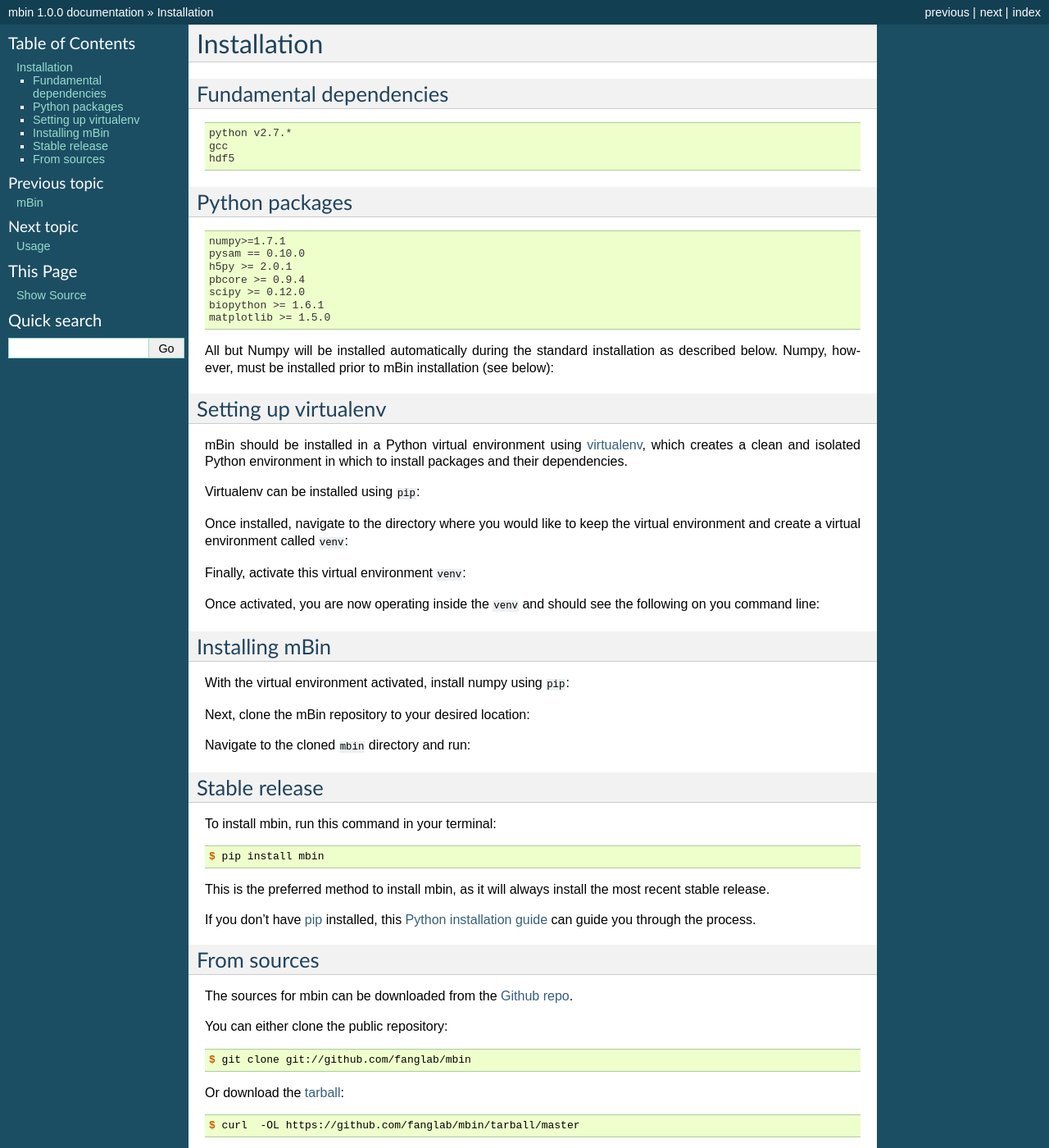
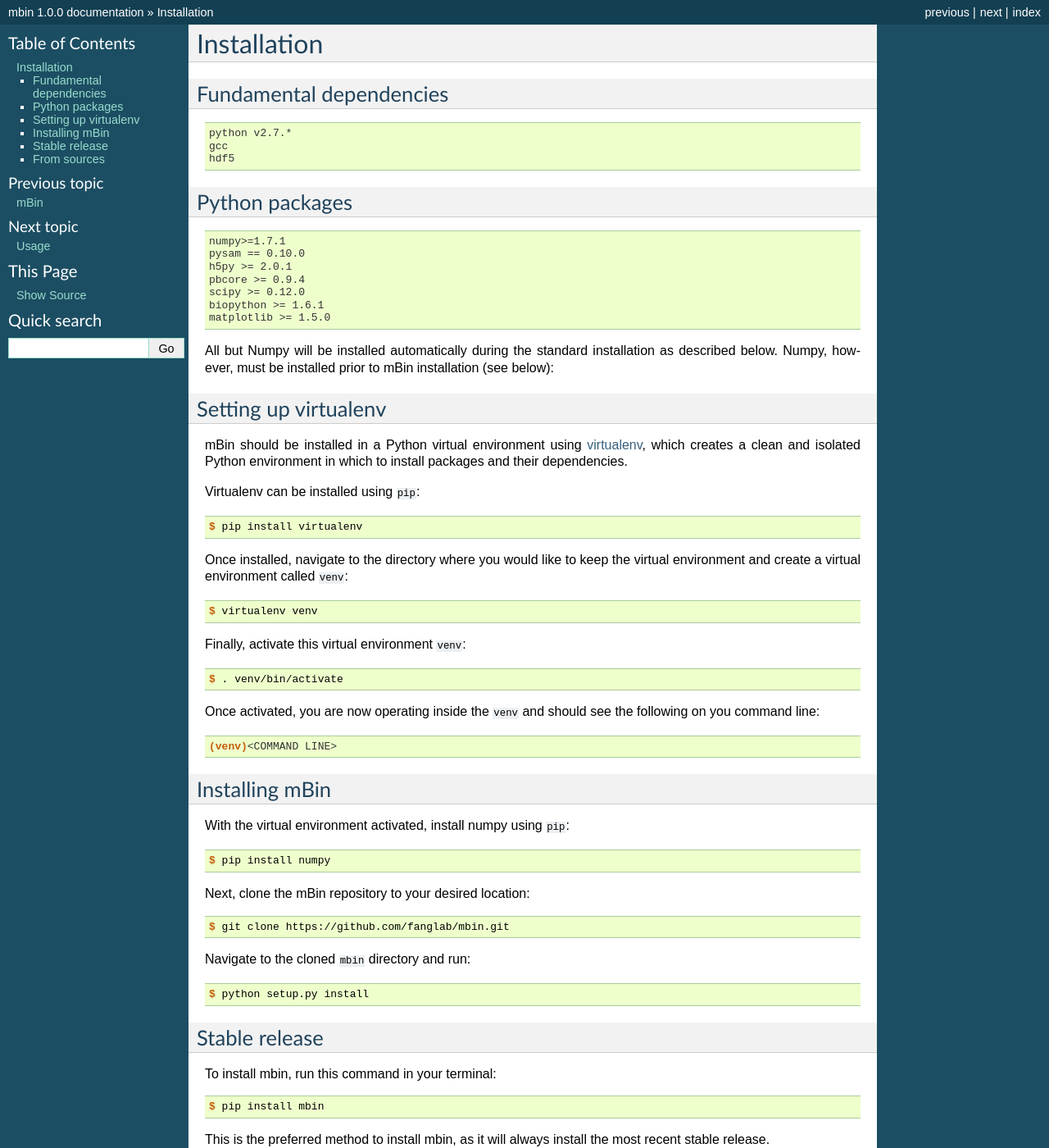
Before and after one commit to fanglab/mbin, a Sphinx documentation site: the page built from docs/installation.rst, in a window 1280 px wide and 1400 px high. Shown: the whole window at 82% size. Built offline with Sphinx 7.4.7, drawn with Linux system fonts in a browser that asks for light colours; pages that are not in the unit, such as notebooks, are missing from menus.

Commit message:
adding install instructions

```diff
--- a/docs/installation.rst
+++ b/docs/installation.rst
@@ -40,25 +40,25 @@ mBin should be installed in a Python virtual environment using `virtualenv`_, wh
 
 Virtualenv can be installed using ``pip``:
 
-.. code-block: console
+.. code-block:: console
 
 	$ pip install virtualenv
 
 Once installed, navigate to the directory where you would like to keep the virtual environment and create a virtual environment called ``venv``:
 
-.. code-block: console
+.. code-block:: console
 
 	$ virtualenv venv
 
 Finally, activate this virtual environment ``venv``:
 
-.. code-block: console
+.. code-block:: console
 
 	$ . venv/bin/activate
 
 Once activated, you are now operating inside the ``venv`` and should see the following on you command line:
 
-.. code-block: console
+.. code-block:: console
 
 	(venv)<COMMAND LINE>
 
@@ -68,19 +68,19 @@ Installing mBin
 
 With the virtual environment activated, install numpy using ``pip``:
 
-.. code-block: console
+.. code-block:: console
 
 	$ pip install numpy
 
 Next, clone the mBin repository to your desired location:
 
-.. code-block: console
+.. code-block:: console
 
 	$ git clone https://github.com/fanglab/mbin.git
 
 Navigate to the cloned ``mbin`` directory and run:
 
-.. code-block: console
+.. code-block:: console
 
 	$ python setup.py install
 
```
